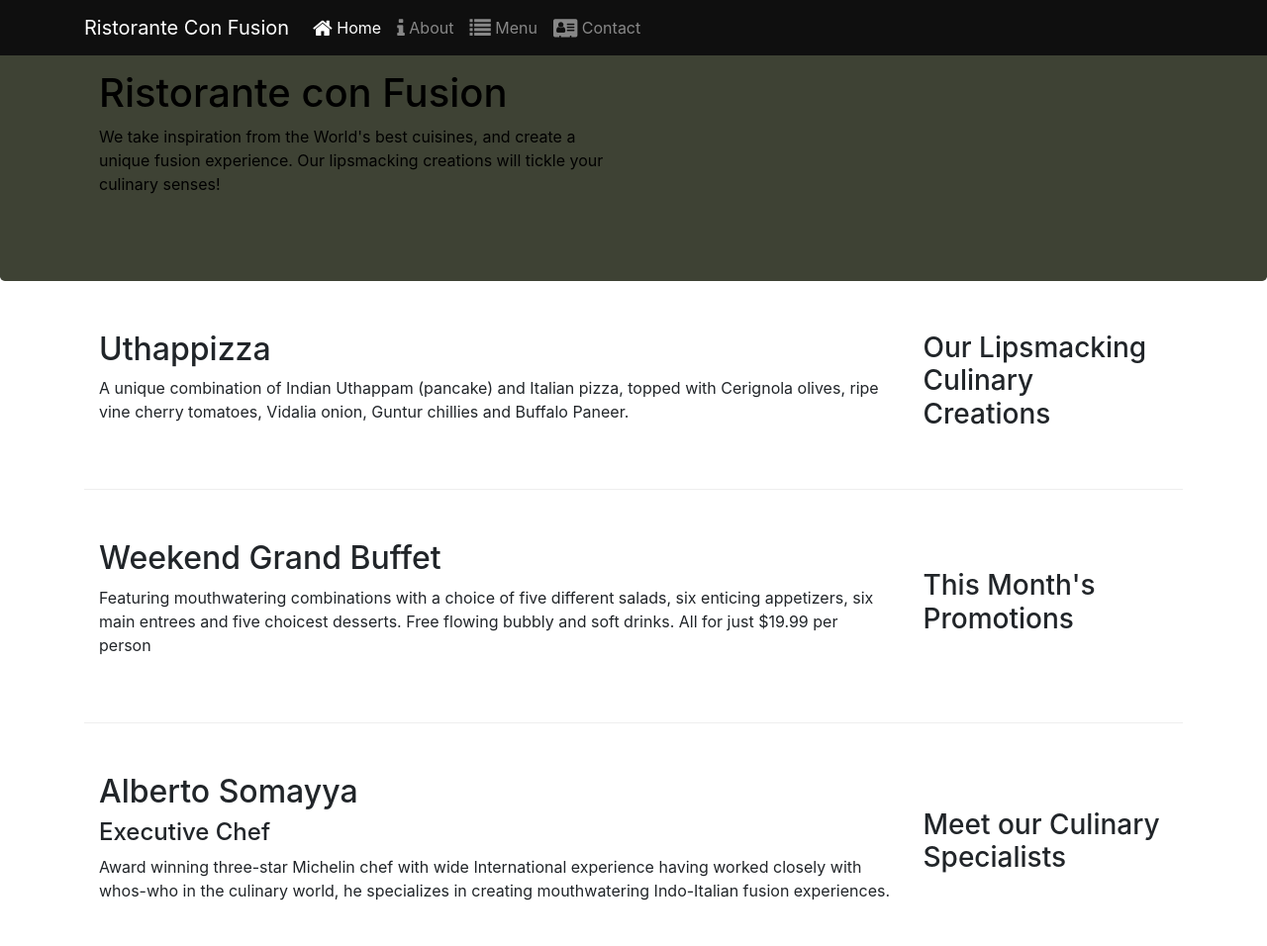
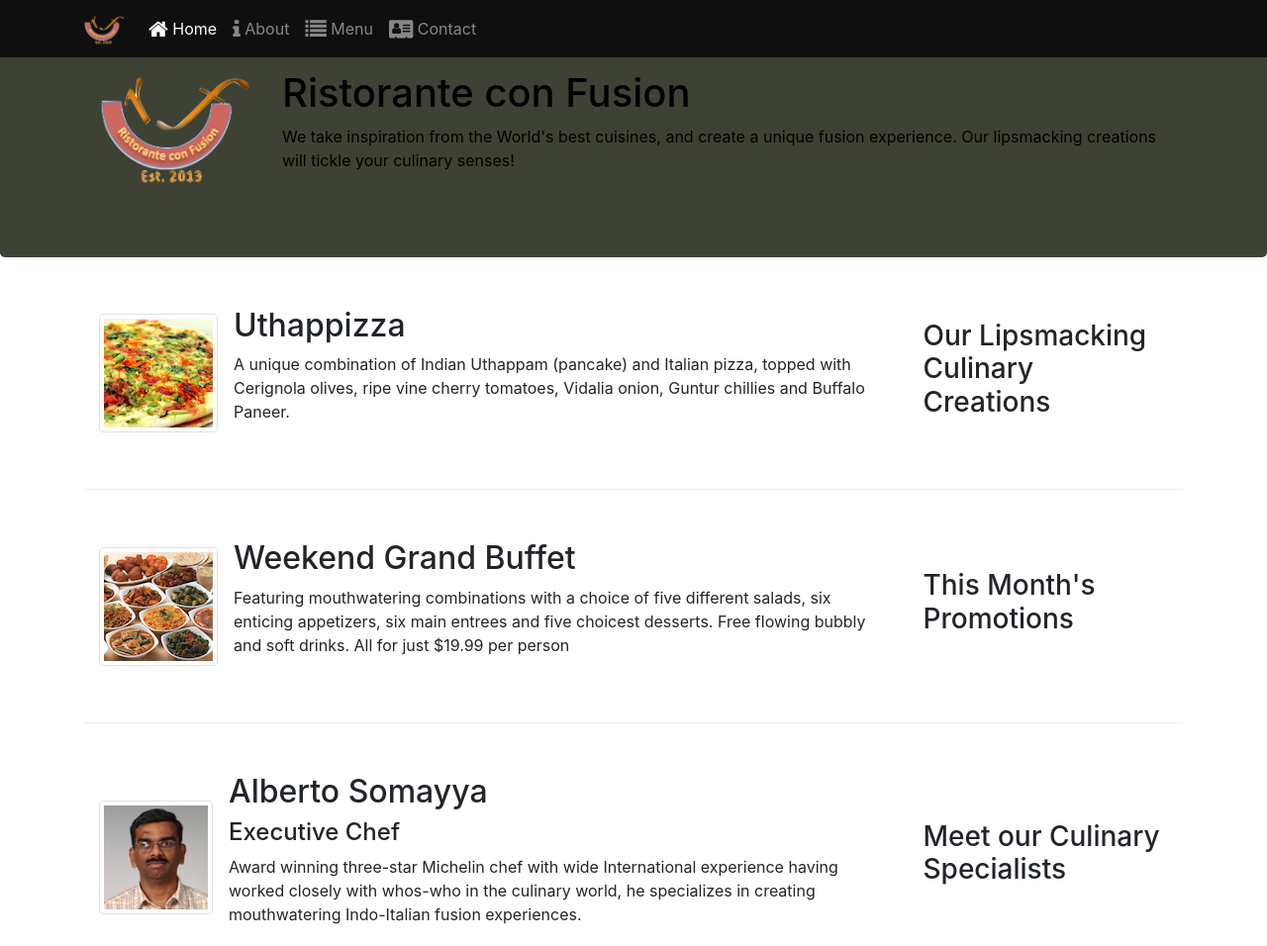
Before and after one commit to Tejasnarayan/Bootstrap_demo, a website: page index.html in a window 1280 px wide. Shown: the top 956 px of the page at 99% size. Drawn offline with nearby package versions, Linux system fonts and the light colour scheme.

Commit message:
Images and Media

```diff
--- a/index.html
+++ b/index.html
@@ -22,7 +22,7 @@
             <button class="navbar-toggler" type="button" data-toggle="collapse" data-target="#Navbar">
                 <span class="navbar-toggler-icon"></span>
             </button>
-            <a class="navbar-brand" href="#">Ristorante Con Fusion</a>
+            <a class="navbar-brand" href="#"><img src="img/logo.png" height="30" width="41"></a>
             <div class="collapse navbar-collapse" id="Navbar">
                 <ul class="navbar-nav mr-auto">
                         <li class="nav-item active"><a class="nav-link" href="#"><span class="fa fa-home fa-lg"></span> Home</a></li>
@@ -37,11 +37,12 @@
     <header class="jumbotron">
         <div class="container">
             <div class="row row-header">
-                <div class="col-12 col-sm-6">
+                <div class="col-12 col-sm-2 align-self-center">
+                    <img src="img/logo.png" class="img-fluid">
+                </div>
+                <div class="col-12 col-sm">
                     <h1>Ristorante con Fusion</h1>
                     <p>We take inspiration from the World's best cuisines, and create a unique fusion experience. Our lipsmacking creations will tickle your culinary senses!</p>
-                </div>
-                <div class="col-12 col-sm">
                 </div>
             </div>
         </div>
@@ -53,8 +54,14 @@
                 <h3>Our Lipsmacking Culinary Creations</h3>
             </div>
             <div class ="col col-sm order-sm-first col-md">
-                <h2>Uthappizza</h2>
+                <div class="media">
+                    <img class="d-flef mr-3 img-thumbnail align-self-center"
+                    src="img/uthappizza.png" alt="uthappizza">
+                    <div class="media-body">
+                        <h2 class="mt-0">Uthappizza</h2>
                         <p>A unique combination of Indian Uthappam (pancake) and Italian pizza, topped with Cerignola olives, ripe vine cherry tomatoes, Vidalia onion, Guntur chillies and Buffalo Paneer.</p>
+                    </div>
+                </div>
             </div>
         </div>
 
@@ -64,8 +71,14 @@
                 <h3>This Month's Promotions</h3>
             </div>
             <div class ="col col-sm order-sm-first col-md">
+                <div class="media">
+                    <img class="d-flef mr-3 img-thumbnail align-self-center"
+                    src="img/buffet.png" alt="buffet">
+                    <div class="media-body">
                         <h2>Weekend Grand Buffet</h2>
                         <p>Featuring mouthwatering combinations with a choice of five different salads, six enticing appetizers, six main entrees and five choicest desserts. Free flowing bubbly and soft drinks. All for just $19.99 per person </p>
+                    </div>
+                </div>
             </div>
         </div>
 
@@ -74,9 +87,15 @@
                 <h3>Meet our Culinary Specialists</h3>
             </div>
             <div class ="col col-sm order-sm-first col-md">
+                <div class="media">
+                    <img class="d-flex mr-3 img-thumbnail align-self-center"
+                    src="img/alberto.png" alt="alberto">
+                    <div class="media-body">
                         <h2>Alberto Somayya</h2>
                         <h4>Executive Chef</h4>
                         <p>Award winning three-star Michelin chef with wide International experience having worked closely with whos-who in the culinary world, he specializes in creating mouthwatering Indo-Italian fusion experiences. </p>
+                    </div>
+                </div>
             </div>
         </div>
     </div>
```
Also changed, not shown: aboutus.html (+5 -4 lines), contactus.html (+5 -4 lines), img/alberto.png (added), img/buffet.png (added), img/logo.png (added), img/uthappizza.png (added), 1 other file. Lines whose indentation alone changed are shown as unchanged.
